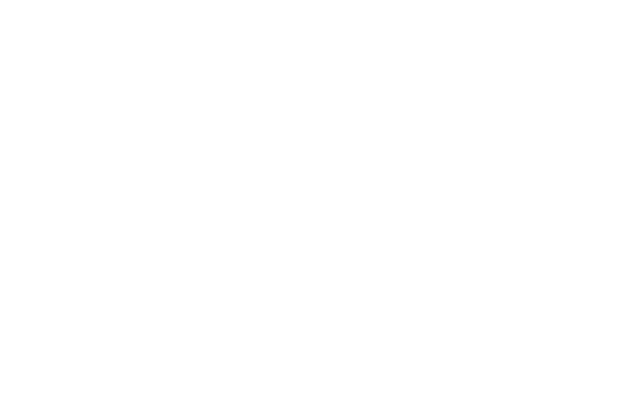
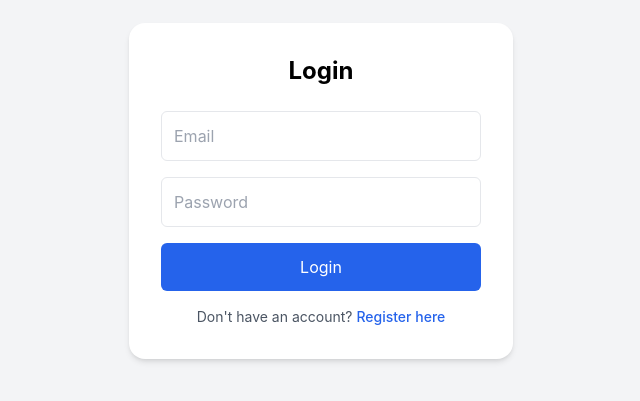
Before and after one commit to rajendradongara/assignment-dashboard, a React (Create React App) app: page /login in a window 1280 px wide. Before the commit this address had no page. Shown: the part 209-610 px from the top of the page, without its empty margins (319-959 px from the left). Built offline with nearby package versions, Linux system fonts and the light colour scheme.

Commit message:
login page

```diff
--- a/src/App.js
+++ b/src/App.js
@@ -4,6 +4,7 @@
 import './App.css';
 import Home from './pages/Home.jsx';
 import SignUp from "./pages/SignUp.jsx";
+import Login from './pages/Login.jsx';
 
 
 
@@ -15,6 +16,7 @@
         <Route path="/" element={<Home />} />
         <Route path="/signup/student" element={<SignUp role={'student'} />} />
         <Route path="/signup/admin" element={<SignUp role={'admin'} />} />
+        <Route path="/login" element={<Login />} />
 
       </Routes>
     </>
--- /dev/null
+++ b/src/pages/Login.jsx
@@ -0,0 +1,86 @@
+import React, { useState } from "react";
+import { useNavigate } from "react-router-dom";
+import { toast } from "sonner";
+import { getAllUsers } from "../utils/userStorage.js";
+
+const Login = () => {
+  const [formData, setFormData] = useState({ email: "", password: "" });
+  const navigate = useNavigate();
+
+  const handleChange = (e) => {
+    setFormData({ ...formData, [e.target.name]: e.target.value });
+  };
+
+  const handleSubmit = (e) => {
+    e.preventDefault();
+    const users = getAllUsers();
+
+    const user = users.find(
+      (u) => u.email === formData.email && u.password === formData.password
+    );
+
+    if (!user) {
+      toast.error("Invalid credentials!");
+      return;
+    }
+
+    localStorage.setItem("user", JSON.stringify(user));
+    toast.success(`Welcome back, ${user.name}!`);
+
+    if (user.role === "student") {
+      navigate("/student/dashboard");
+    } else if (user.role === "admin") {
+      navigate("/admin/dashboard");
+    }
+  };
+
+  return (
+    <div className="flex justify-center items-center min-h-screen bg-gray-100">
+      <form
+        onSubmit={handleSubmit}
+        className="bg-white p-8 rounded-2xl shadow-md w-full max-w-sm"
+      >
+        <h2 className="text-2xl font-bold mb-6 text-center">Login</h2>
+
+        <input
+          type="email"
+          name="email"
+          placeholder="Email"
+          value={formData.email}
+          onChange={handleChange}
+          required
+          className="w-full p-3 mb-4 border rounded-md"
+        />
+
+        <input
+          type="password"
+          name="password"
+          placeholder="Password"
+          value={formData.password}
+          onChange={handleChange}
+          required
+          className="w-full p-3 mb-4 border rounded-md"
+        />
+
+        <button
+          type="submit"
+          className="w-full bg-blue-600 text-white p-3 rounded-md hover:bg-blue-700 transition"
+        >
+          Login
+        </button>
+
+        <p className="text-sm text-center mt-4 text-gray-600">
+          Don't have an account?{" "}
+          <span
+            onClick={() => navigate("/")}
+            className="text-blue-600 font-medium hover:underline cursor-pointer"
+          >
+            Register here
+          </span>
+        </p>
+      </form>
+    </div>
+  );
+};
+
+export default Login;
--- a/src/pages/SignUp.jsx
+++ b/src/pages/SignUp.jsx
@@ -26,7 +26,7 @@
       return;
     }
 
-    const newUser = { ...formData, role }; // ✅ role set automatically, not from user input
+    const newUser = { ...formData, role };
     users.push(newUser);
     saveAllUsers(users);
 
```
